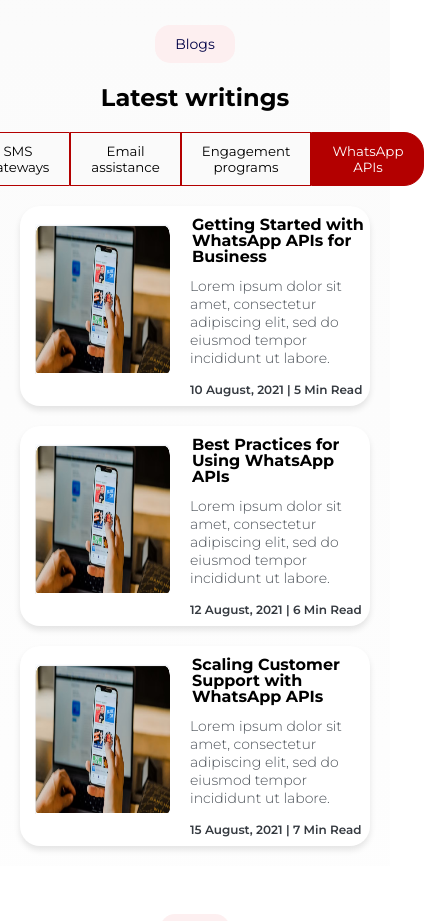
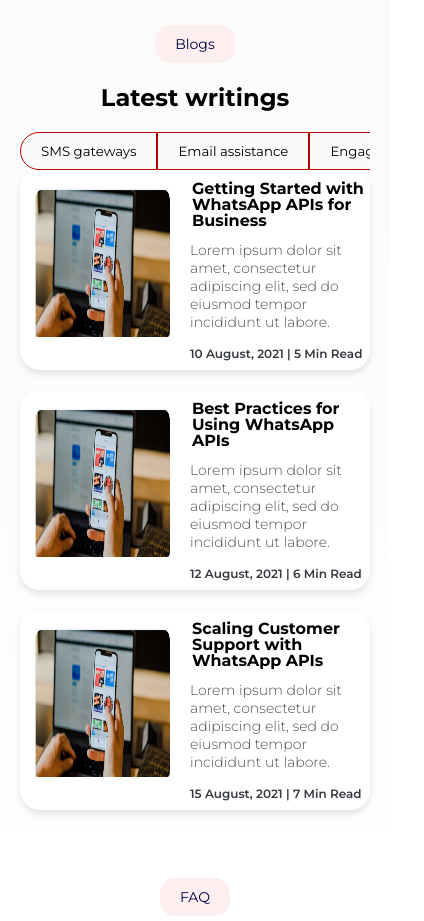
Before and after one commit to bknath/ICS_Mobile, a React (Vite) app: page / in a window 390 px wide. Shown: the part 5200-6121 px from the top of the page, 424 px wide, since content can reach past the window. Built offline with nearby package versions, Linux system fonts and the light colour scheme.

Commit message:
Update Writings.css

```diff
--- a/src/pages/Home/Latestwritings/Writings.css
+++ b/src/pages/Home/Latestwritings/Writings.css
@@ -22,6 +22,8 @@
   display: flex;
   justify-content: center;
   margin-bottom: 20px;
+  width: 950px;
+  margin: 0 auto;
 }
 
 .tab {
@@ -90,7 +92,6 @@
 
 @media (max-width: 765px){
 
-
   .articles {
     display: flex;
     flex-direction: column;
@@ -120,6 +121,16 @@
    line-height: 1;
    padding: 2px;
   }
+  .tabs2{
+    display: flex;
+    overflow-x: auto;
+    justify-content: flex-start;
+    scroll-behavior: smooth;
+    scrollbar-width: none;
+    -ms-overflow-style: none;
+    width: 100%;
+    white-space: nowrap;
+  }
 
 
 }
```
